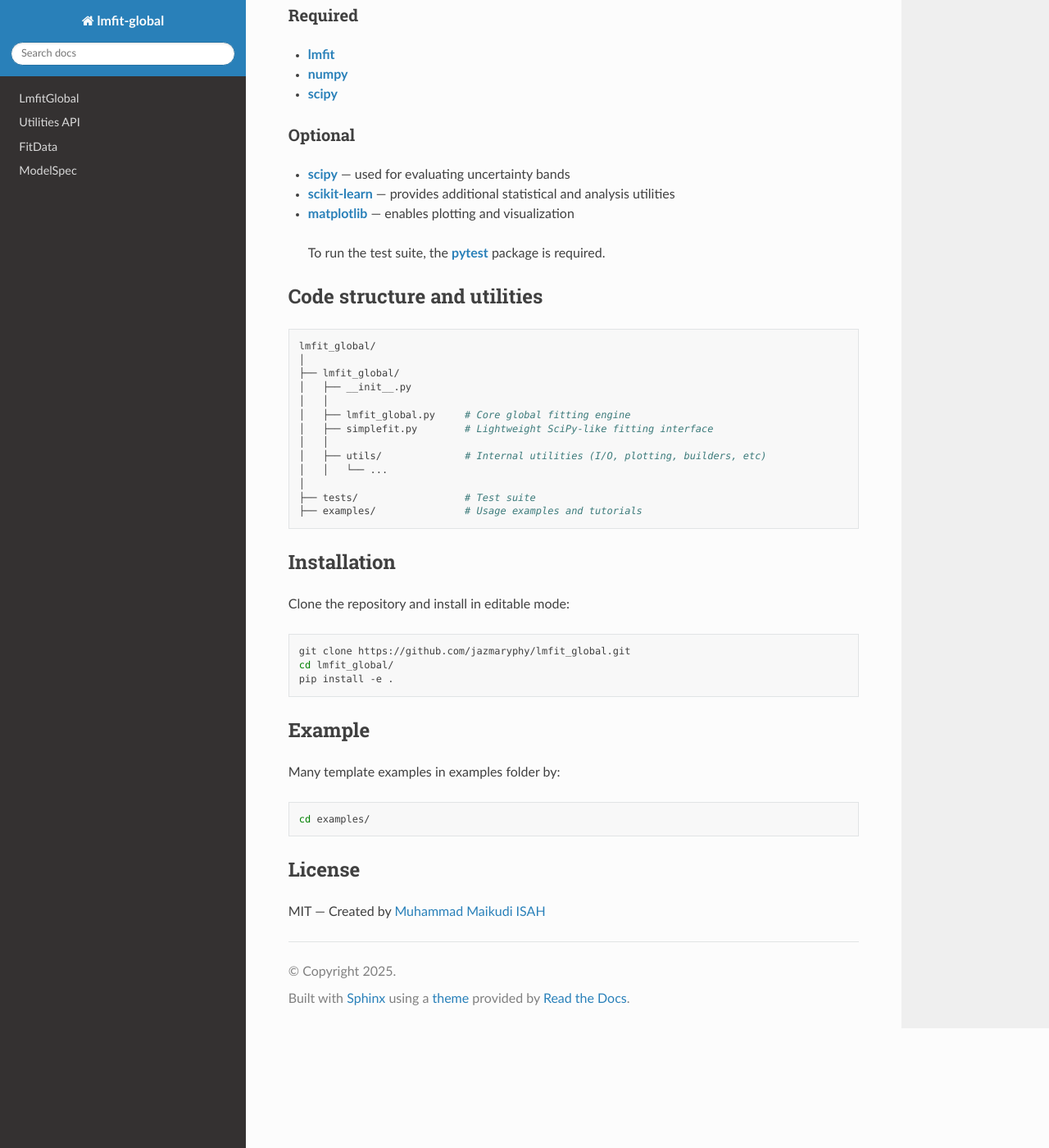
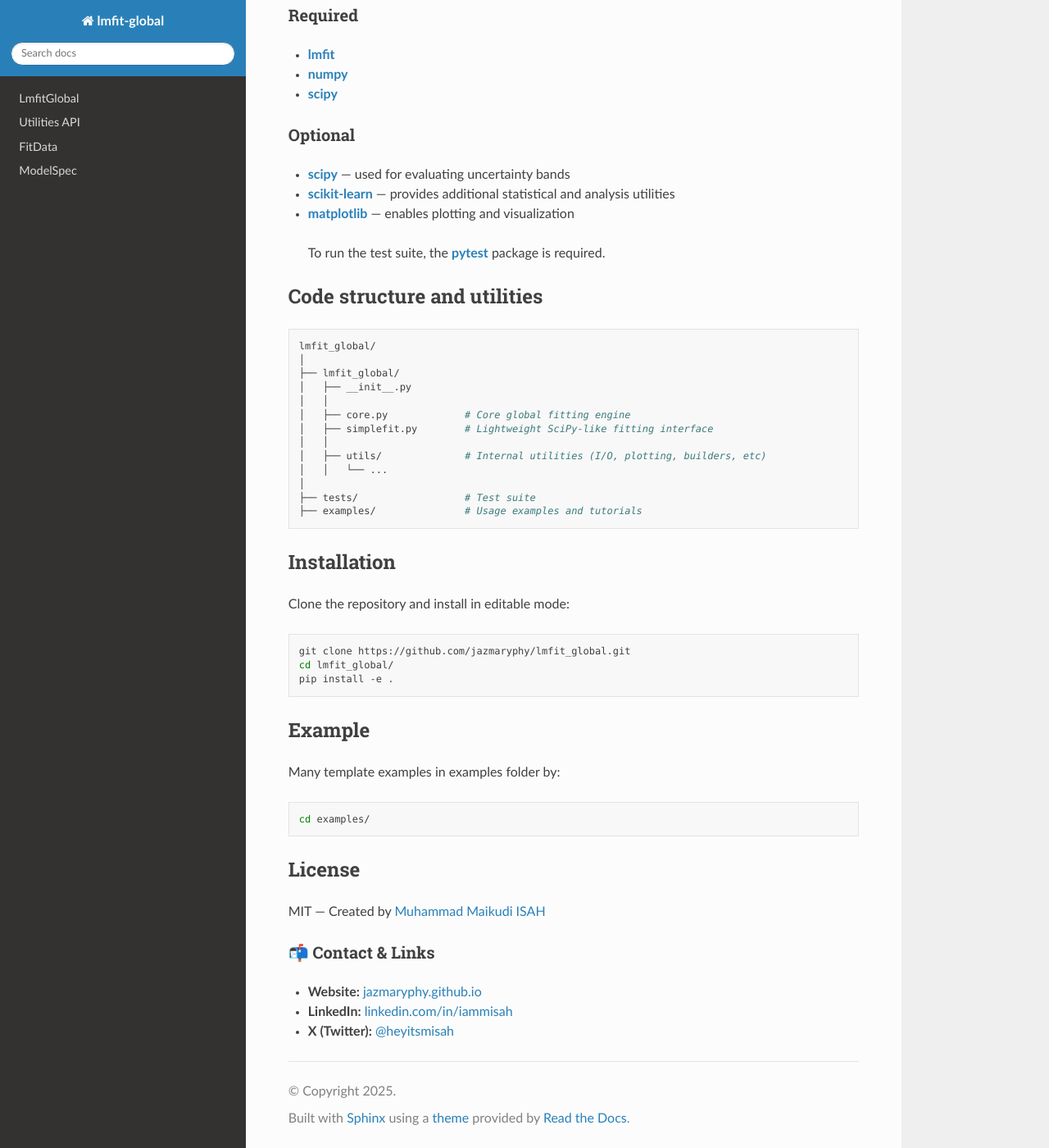
Before and after one commit to jazmaryphy/lmfit_global, a Sphinx documentation site: the page built from docs/README.md, in a window 1280 px wide and 1400 px high, scrolled down 595 px. Shown: the whole window at 82% size. Built offline with Sphinx 7.4.7 and the Read the Docs theme 3.1.0, drawn with Linux system fonts in a browser that asks for light colours.

Commit message:
Add contact lists to README

```diff
--- a/docs/README.md
+++ b/docs/README.md
@@ -45,7 +45,7 @@ lmfit_global/
 ├── lmfit_global/
 │   ├── __init__.py
 │   │
-│   ├── lmfit_global.py     # Core global fitting engine
+│   ├── core.py             # Core global fitting engine
 │   ├── simplefit.py        # Lightweight SciPy-like fitting interface
 │   │
 │   ├── utils/              # Internal utilities (I/O, plotting, builders, etc)
@@ -71,7 +71,7 @@ lmfit_global/
 │   │   ├── .
 │   │   └── lineshapes.py
 │   │
-│   ├── lmfit_global.py       # Core LmfitGlobal implementation
+│   ├── core.py               # Core LmfitGlobal implementation
 │   ├── simplefit.py          # Analogous to scipy.optimize implementation
 │
 ├── tests/                    # Test Suite
@@ -97,7 +97,7 @@ lmfit_global/
 │   │   ├── parameters.py
 │   │   └── lineshapes.py
 │   │
-│   ├── lmfit_global.py       # Core LmfitGlobal implementation
+│   ├── core.py               # Core LmfitGlobal implementation
 │   ├── simplefit.py          # Analogous to scipy.optimize implementation
 │
 ├── tests/                    # Test Suite
@@ -123,4 +123,10 @@ cd examples/
 
 ## License
 
-MIT — Created by [Muhammad Maikudi ISAH](https://x.com/heyitsmisah)
+MIT — Created by [Muhammad Maikudi ISAH](https://jazmaryphy.github.io/)
+
+### 📬 Contact & Links
+
+- **Website:** [jazmaryphy.github.io](https://jazmaryphy.github.io/)
+- **LinkedIn:** [linkedin.com/in/iammisah](https://www.linkedin.com/in/iammisah)
+- **X (Twitter):** [@heyitsmisah](https://x.com/heyitsmisah)
```
Also changed, not shown: README.md (+7 -1 lines), docs/01_LmfitGlobal.ipynb.
